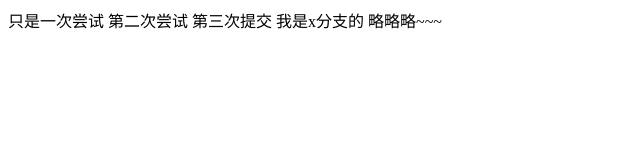
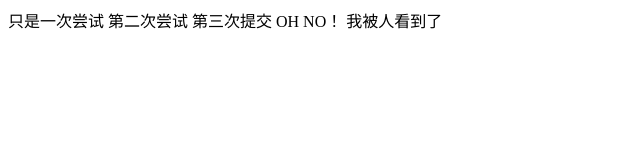
Before and after one commit to xu-kai-quan/git-demo, a plain HTML site: page index.html in a window 1280 px wide. Shown: the full height of the page, 0-640 px from the left. Drawn offline with Linux system fonts and the light colour scheme.

Commit message:
我被看到了

```diff
--- a/index.html
+++ b/index.html
@@ -13,6 +13,6 @@
 
     第三次提交
 
-    我是x分支的 略略略~~~
+    OH NO！  我被人看到了
 </body>
 </html>
```
